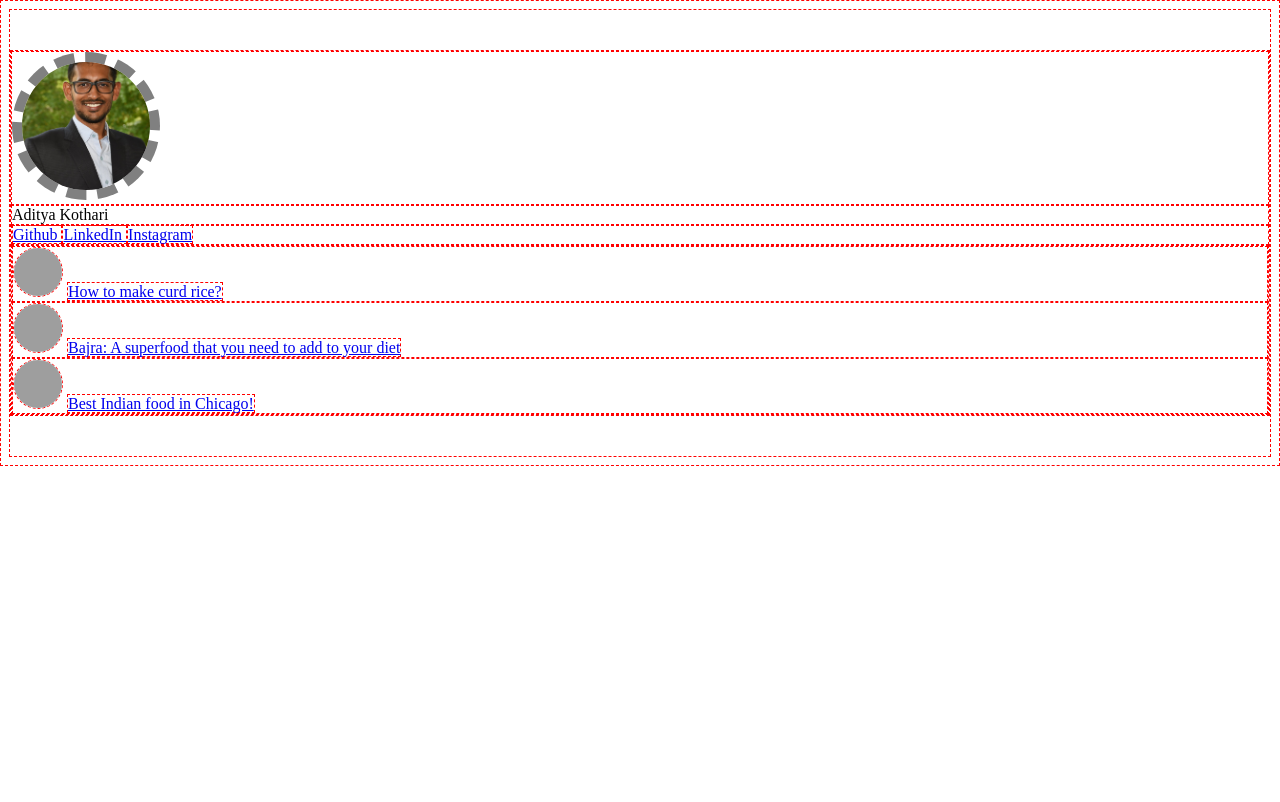
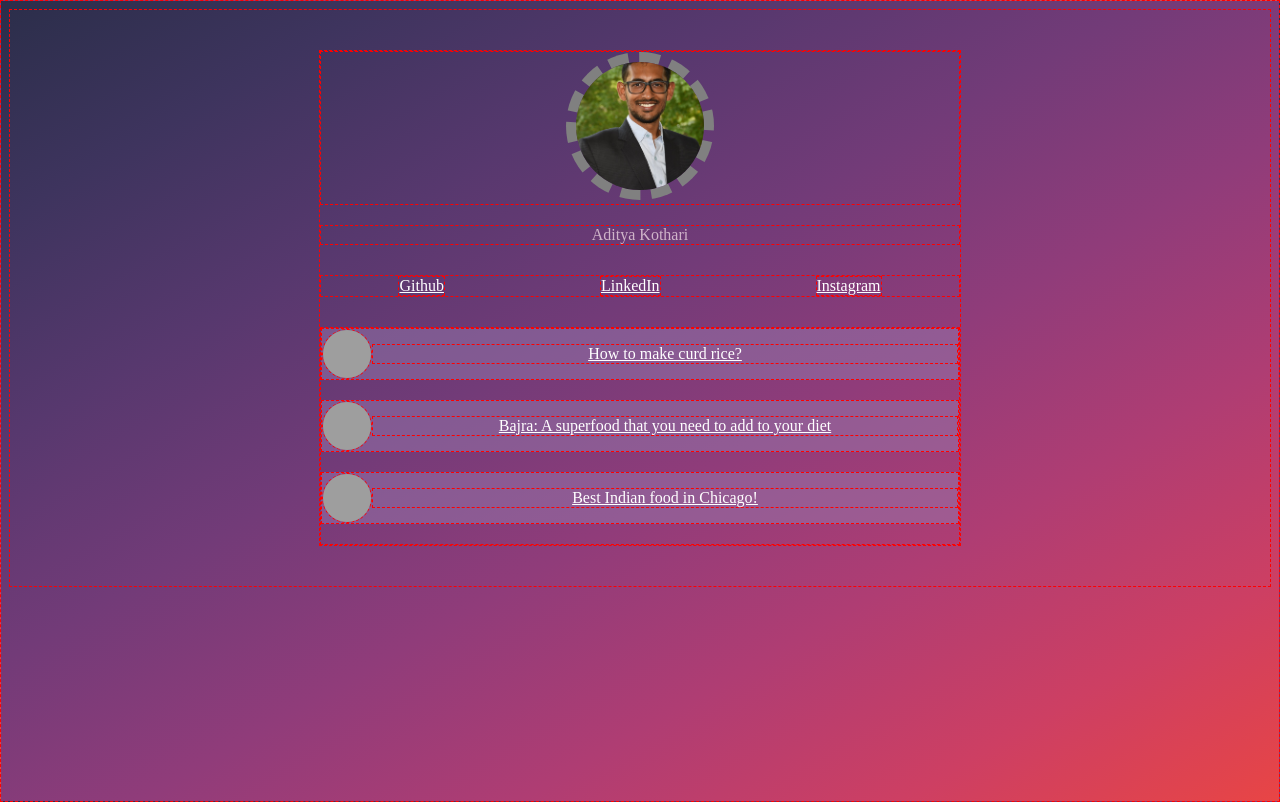
Before and after one commit to akothar0/link-in-bio, a plain HTML site: page index.html in a window 1280 px wide. Drawn offline with Linux system fonts and the light colour scheme; grey boxes are pictures that could not be loaded.

Commit message:
Formatting changes

```diff
--- a/index.html
+++ b/index.html
@@ -2,6 +2,8 @@
 <html>
   <head>
     <meta charset="UTF-8">
+    <meta name="viewport" content="width=device-width, initial-scale=1.0">
+
 
     <title>
       Aditya's links
@@ -12,12 +14,19 @@
         border: 1px red dashed;
       }
 
+      html {
+        min-height: 100%;
+      }
+
       body {
+        min-height: 100%;
         padding-top: 40px;
         padding-bottom: 40px;
+        background: linear-gradient(150deg, #2b2e4a, #3e345e, #57386e, #723b78, #903c7a, #af3d73, #cd3f63, #e84545);
+        color: rgba(233, 211, 222, 0.8);
       }
 
-      .avatar-image{
+      .avatar-image {
         width: 128px;
         height: 128px;
         object-fit: cover;
@@ -25,15 +34,50 @@
         border: dashed grey 10px
       }
 
-      .thumbnail{
+      .thumbnail {
         width: 48px;
         height: 48px;
         border-radius: 48px;
         object-fit: cover;
       }
 
+      a {
+        color: rgba(255, 255, 255, 1.0);
+      }
+
+      .item {
+        background-color: rgba(149, 123, 173, 0.5);
+        margin-bottom: 20px;
+        display: flex;
+        align-items: center;
+      }
+
+      .main-container {
+        max-width: 640px;
+        margin: auto;
+      }
+
+      .image-row {
+        margin-bottom: 20px;
+        text-align: center;
+      }
+
+      .name-row {
+        margin-bottom: 30px;
+        text-align: center;
+      }
+
+      .social-icons-row {
+        margin-bottom: 30px;
+        display: flex;
+        justify-content: space-around;
+      }
+
+      .link-text {
+        text-align: center;
+        flex-grow: 1;
+      }
     </style>
-
   </head>
 
   <body>
@@ -64,7 +108,7 @@
         <div class="item">
           <img class="thumbnail" src="/thumbnails/rice.png">
 
-          <a href="https://www.yummytummyaarthi.com/curd-rice-yoghurt-rice-fruity-curd-rice/" target="_blank">
+          <a class="link-text" href="https://www.yummytummyaarthi.com/curd-rice-yoghurt-rice-fruity-curd-rice/" target="_blank">
             How to make curd rice?
           </a>
         </div>
@@ -72,7 +116,7 @@
         <div class="item">
           <img class="thumbnail" src="/thumbnails/roti.png">
 
-          <a href="https://amala.earth/blogs/amala-earth-blog/bajra-benefits" target="_blank">
+          <a class="link-text" href="https://amala.earth/blogs/amala-earth-blog/bajra-benefits" target="_blank">
             Bajra: A superfood that you need to add to your diet
           </a>
         </div>
@@ -80,7 +124,7 @@
         <div class="item">
           <img class="thumbnail" src="/thumbnails/thali.png">
 
-          <a href="https://www.timeout.com/chicago/restaurants/best-indian-restaurants-in-chicago-curry-masala-and-more" target="_blank">
+          <a class="link-text" href="https://www.timeout.com/chicago/restaurants/best-indian-restaurants-in-chicago-curry-masala-and-more" target="_blank">
             Best Indian food in Chicago!
           </a>
         </div>
```
